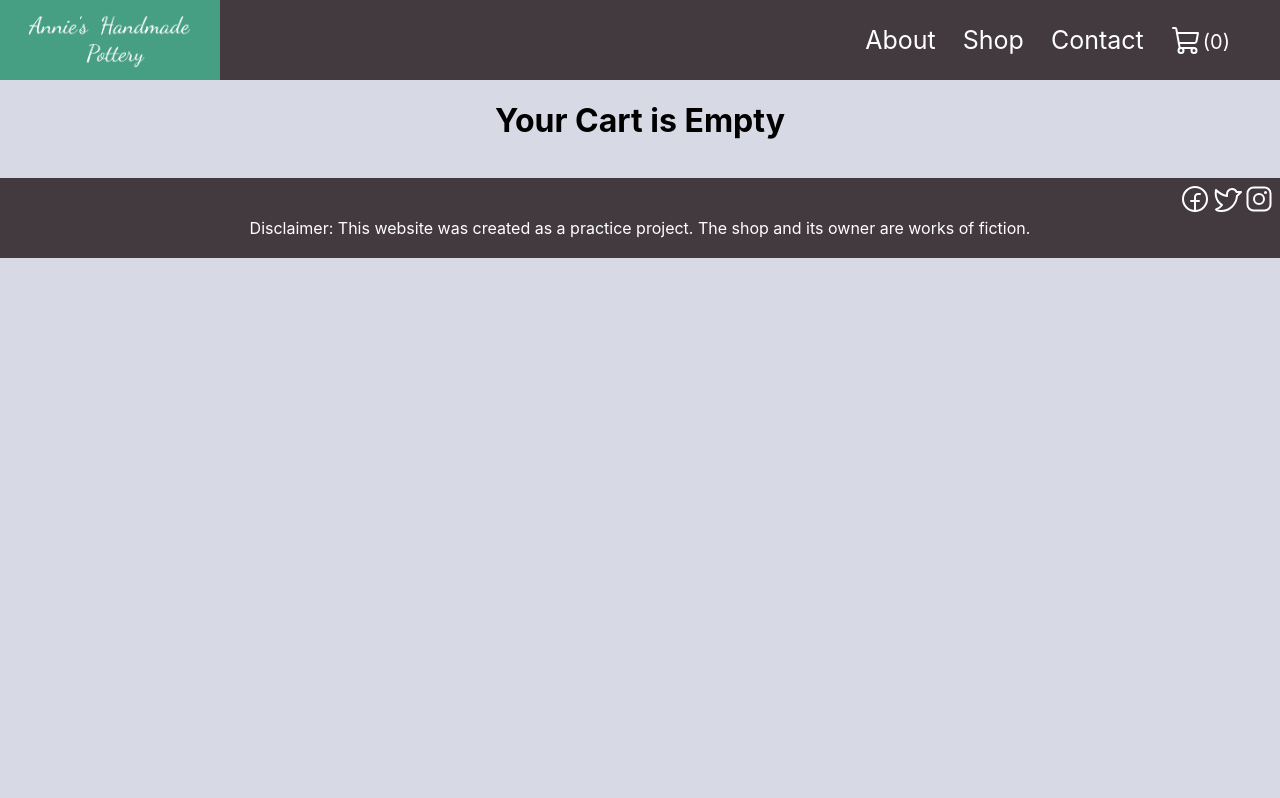
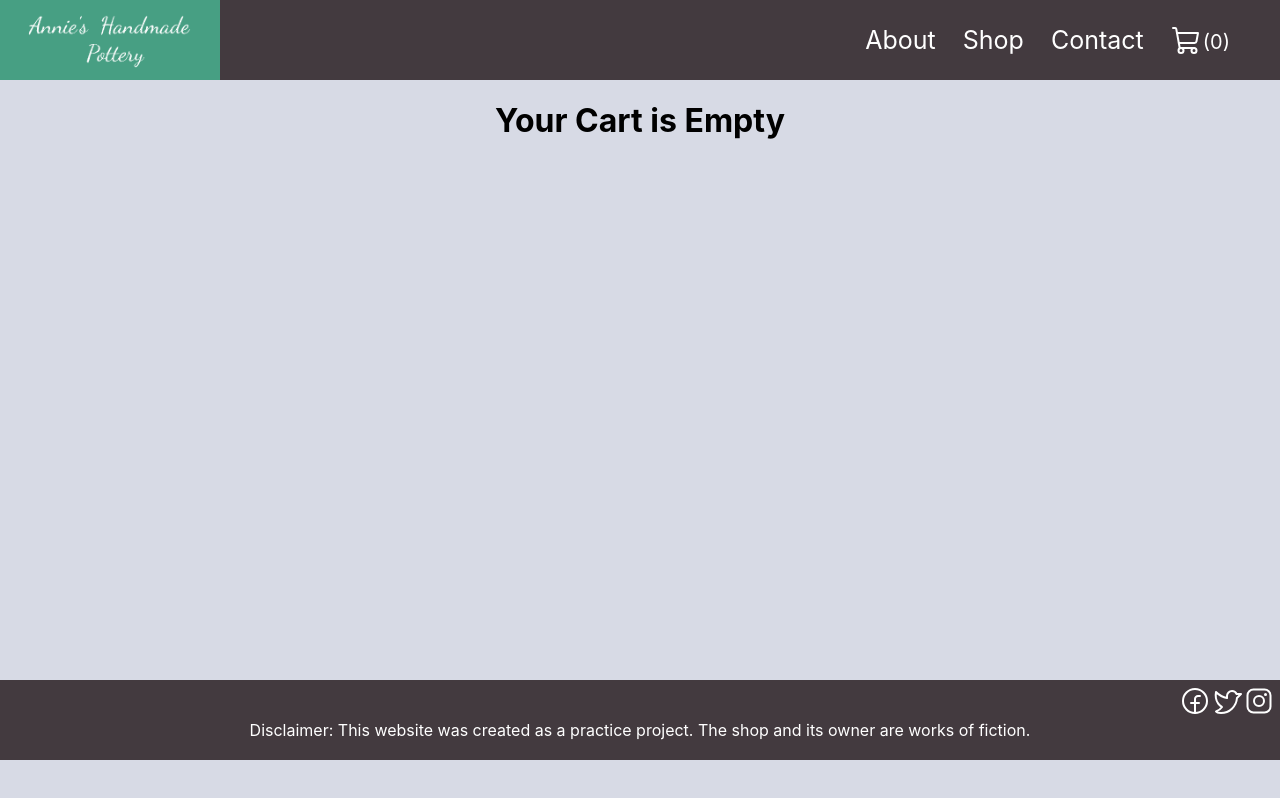
Before and after one commit to LaurenCummings/shop-project, a React (Create React App) app: page /cart in a window 1280 px wide. Built offline with nearby package versions, Linux system fonts and the light colour scheme.

Commit message:
Moved footer to bottom of cart page

```diff
--- a/src/components/Cart.css
+++ b/src/components/Cart.css
@@ -1,3 +1,7 @@
+.cartContainer {
+    min-height: 73vh;
+}
+
 .cart {
     display: flex;
     flex-direction: column;
--- a/src/components/Cart.js
+++ b/src/components/Cart.js
@@ -12,7 +12,7 @@ const Cart = () => {
     const navigate = useNavigate();
 
     return (
-
+        <div className="cartContainer">
             <div className="cart">
             {totalAmount > 0 ? (
                 <div>
@@ -38,6 +38,7 @@ const Cart = () => {
             )}
 
             </div>
+        </div>
     )
 };
 
```
Lines whose indentation alone changed are shown as unchanged.
